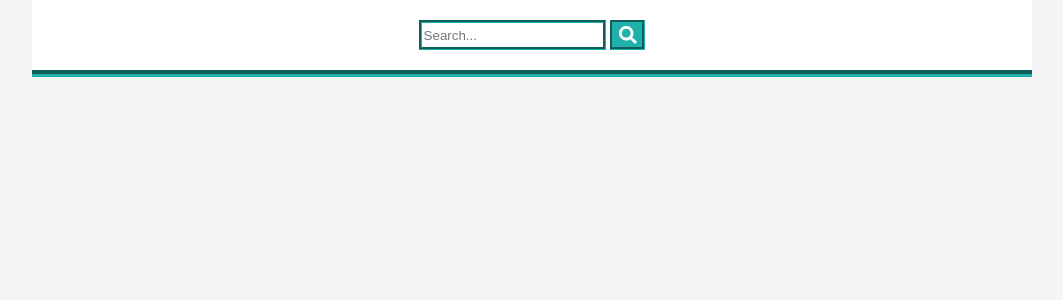
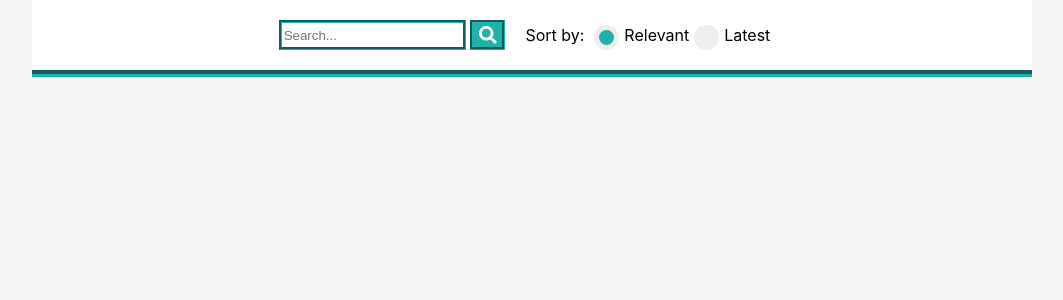
Before and after one commit to AngeliniAxel/reddit-minimal, a React (Create React App) app: page / in a window 1280 px wide. Shown: the top 300 px of the page, without its empty margins (108-1171 px from the left). Built offline with nearby package versions, Linux system fonts and the light colour scheme; no server answers.

Commit message:
Added style to sort by

```diff
--- a/src/app/components/searchBar/searchBar.js
+++ b/src/app/components/searchBar/searchBar.js
@@ -35,6 +35,19 @@ const SearchBar = (props) => {
         <button type='submit' value='submit'>
           <FontAwesomeIcon icon={faSearch} size='lg' />
         </button>
+        <div className='checkbox'>
+          <div className='sortBy'>Sort by:</div>
+          <label className='container-radio'>
+            <div className='radio-value'>Relevant</div>
+            <input type='radio' name='sortby' value='relevant' checked />
+            <span className='checkmark'></span>
+          </label>
+          <label className='container-radio'>
+            <div className='radio-value'>Latest</div>
+            <input type='radio' name='sortby' value='new' />
+            <span className='checkmark'></span>
+          </label>
+        </div>
       </div>
     </form>
   );
--- a/src/app/components/searchBar/searchBar.scss
+++ b/src/app/components/searchBar/searchBar.scss
@@ -28,4 +28,74 @@ button {
 }
 button:hover {
   background-color: rgb(23, 122, 117);
+  cursor: pointer;
 }
+
+.checkbox {
+  display: inline-flex;
+  align-items: center;
+  cursor: pointer;
+  margin-right: 10px;
+  margin-left: 10px;
+}
+
+.sortBy {
+  padding-left: 10px;
+  padding-right: 10px;
+}
+
+.container-radio {
+  display: block;
+  position: relative;
+  padding-left: 30px;
+  cursor: pointer;
+  -webkit-user-select: none;
+  -moz-user-select: none;
+  -ms-user-select: none;
+  user-select: none;
+
+  input {
+    position: absolute;
+    opacity: 0;
+    cursor: pointer;
+    height: 0;
+    width: 0;
+  }
+}
+
+.radio-value {
+  margin-right: 5px;
+}
+
+.checkmark {
+  position: absolute;
+  top: 0;
+  left: 0;
+  height: 25px;
+  width: 25px;
+  background-color: #eee;
+  border-radius: 50%;
+}
+
+.container-radio:hover input ~ .checkmark {
+  background-color: #ccc;
+}
+
+.checkmark:after {
+  content: '';
+  position: absolute;
+  display: none;
+}
+
+.container-radio input:checked ~ .checkmark:after {
+  display: block;
+}
+
+.container-radio .checkmark:after {
+  top: 5px;
+  left: 5px;
+  width: 15px;
+  height: 15px;
+  border-radius: 50%;
+  background: lightseagreen;
+}
```
